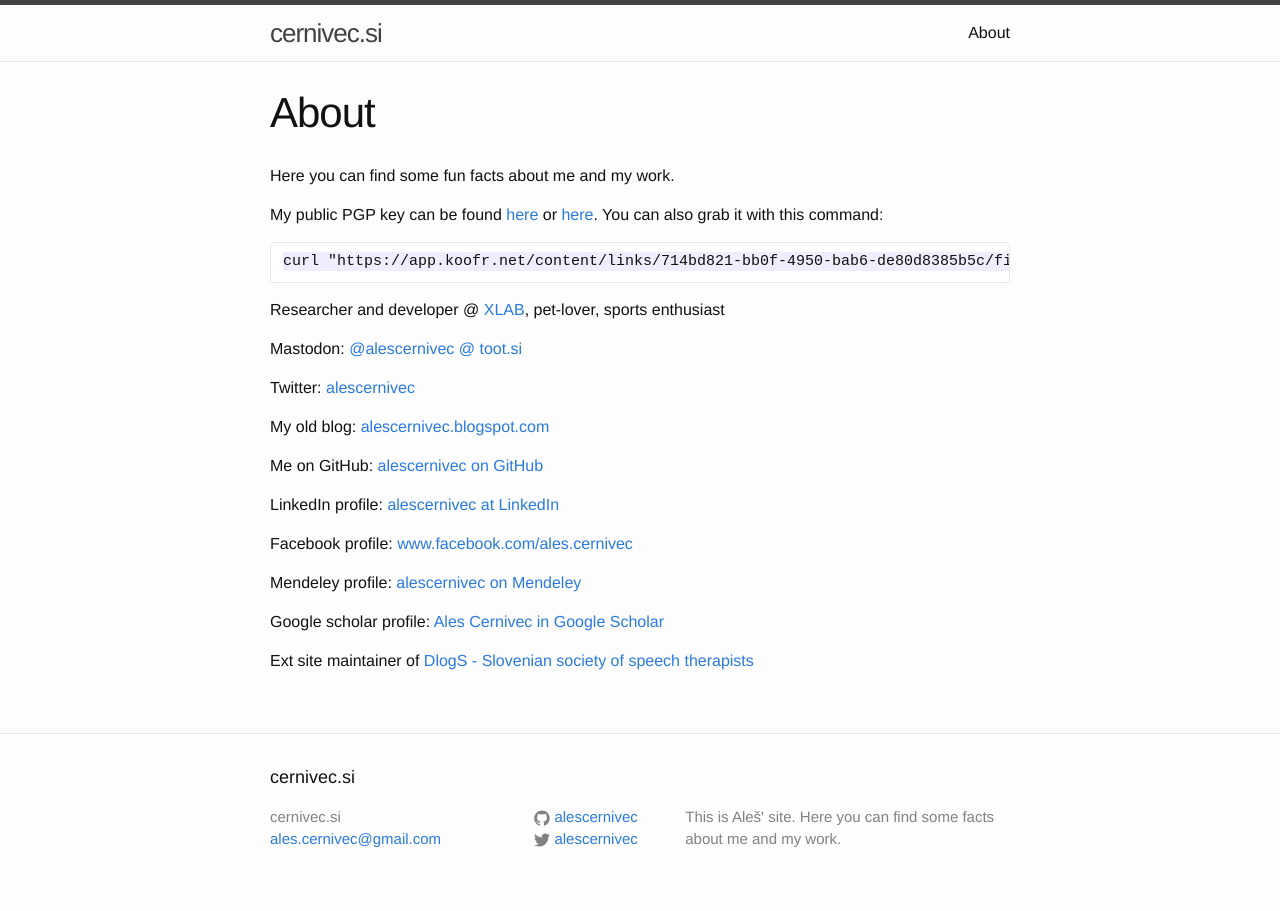
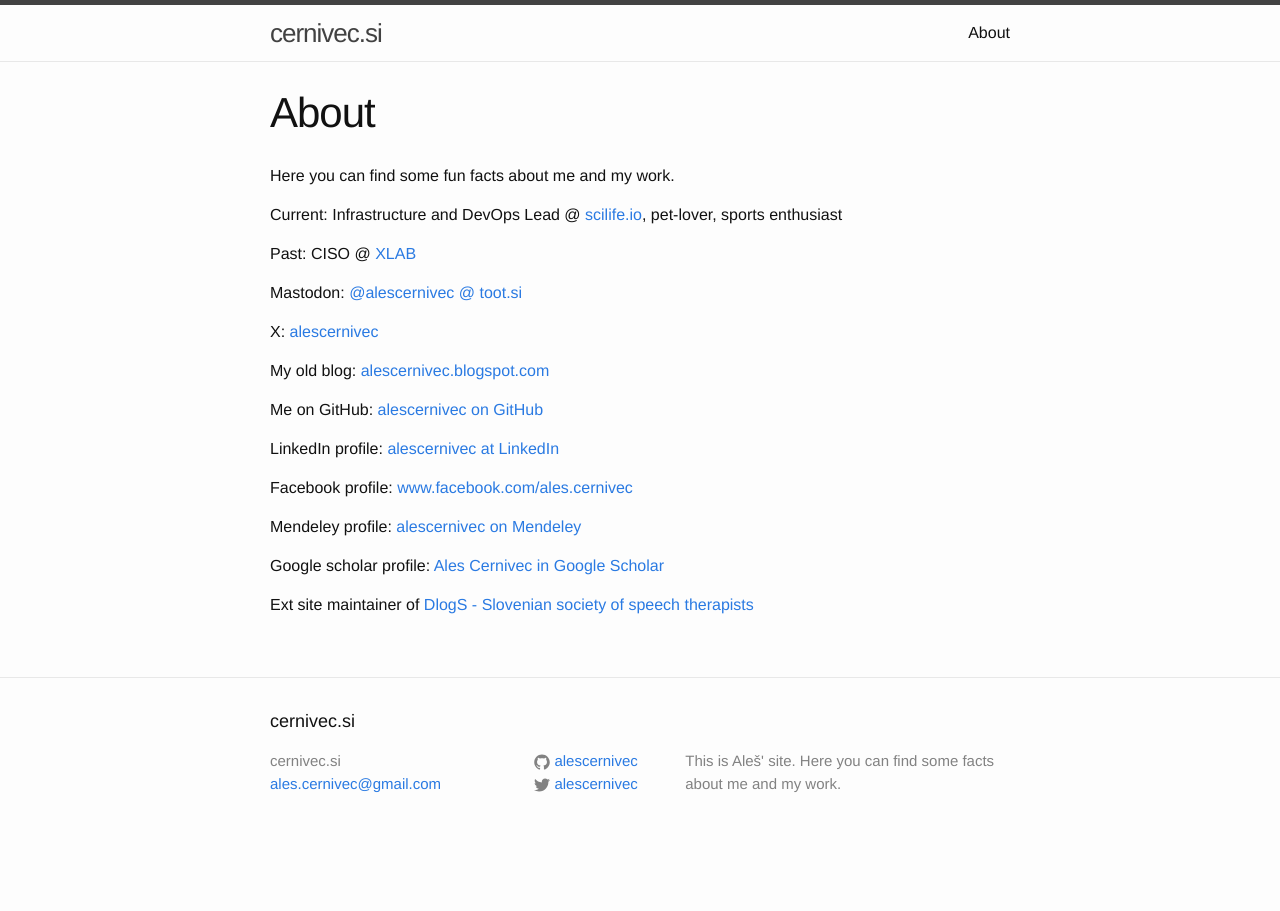
Before and after one commit to alescernivec/cernivec-si, a Jekyll site: the page built from about.md, in a window 1280 px wide. Built offline with Jekyll 4.4.1, drawn with Linux system fonts in a browser that asks for light colours.

Commit message:
Revise personal details and social media links (#5)
Updated personal information and links in about.md.

````diff
--- a/about.md
+++ b/about.md
@@ -6,17 +6,13 @@ permalink: /about/
 
 Here you can find some fun facts about me and my work.
 
-My public PGP key can be found [here](http://pgp.mit.edu:11371/pks/lookup?op=vindex&search=0x96F80CA3A4B8B857&op=get) or [here](http://k00.fr/klr0zgsp). You can also grab it with this command:
+Current: Infrastructure and DevOps Lead @ [scilife.io](https://scilife.io), pet-lover, sports enthusiast
 
-```
-curl "https://app.koofr.net/content/links/714bd821-bb0f-4950-bab6-de80d8385b5c/files/get/public-key.pgp?path="
-```
-
-Researcher and developer @ [XLAB](http://xlab.si/), pet-lover, sports enthusiast
+Past: CISO @ [XLAB](http://xlab.si/)
 
 Mastodon: [@alescernivec @ toot.si](https://toot.si/@alescernivec)
 
-Twitter: [alescernivec](https://twitter.com/alescernivec)
+X: [alescernivec](https://twitter.com/alescernivec)
 
 My old blog: [alescernivec.blogspot.com](http://alescernivec.blogspot.com)
 
````
